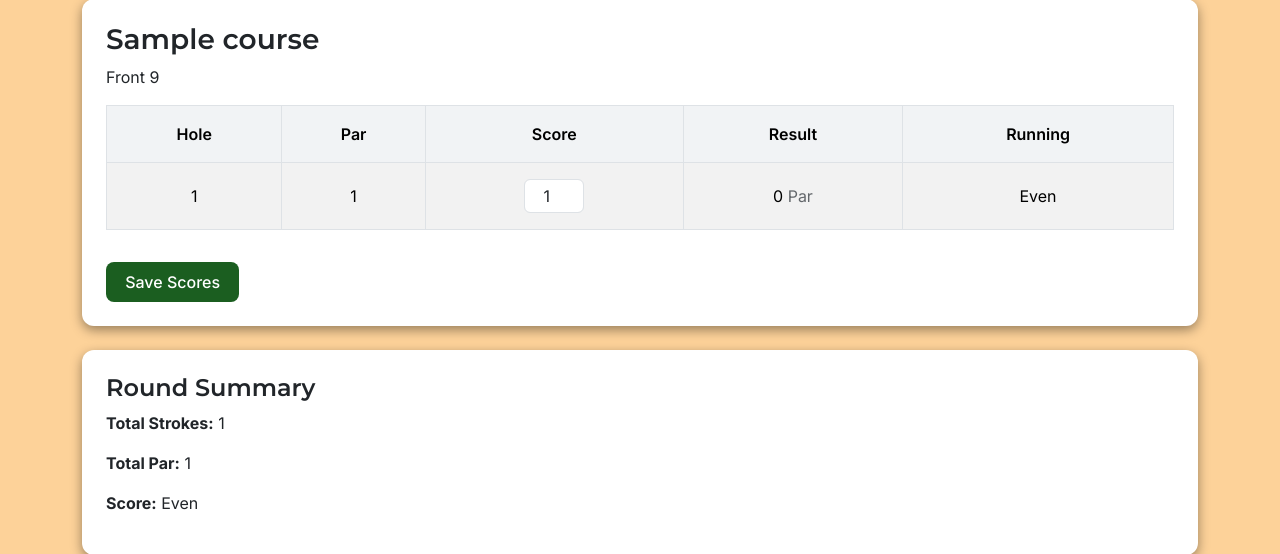
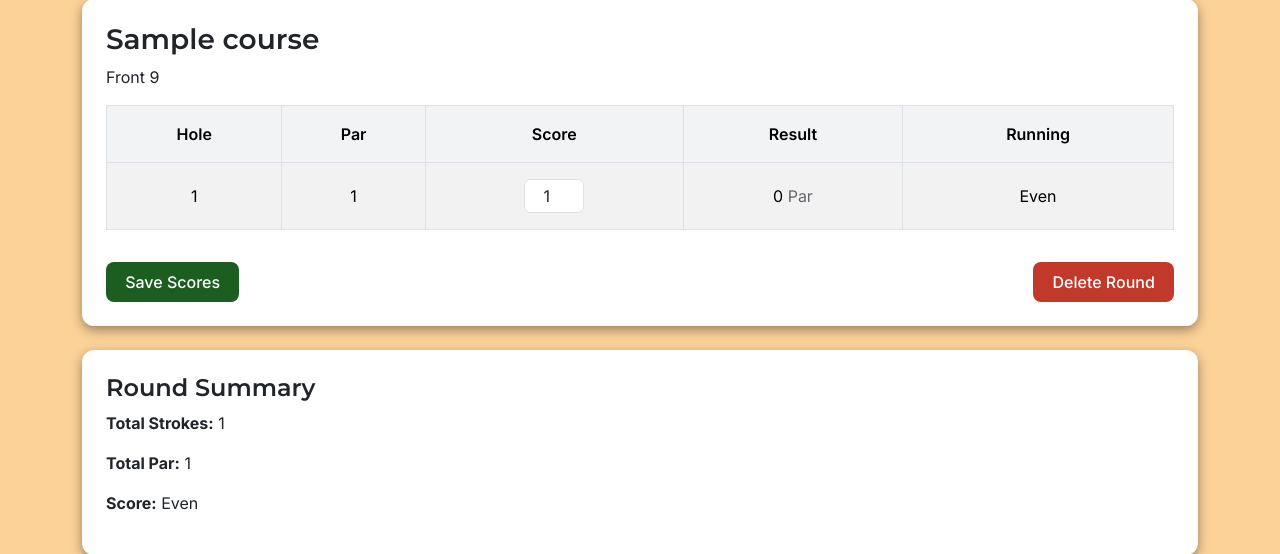
Before and after one commit to N-Smillie/golf-tracker-project, a Django app: page /rounds/1/ in a window 1280 px wide. Shown: the part 171-725 px from the top of the page. Run offline with Django 4.2, Linux system fonts and the light colour scheme; a user stored in the database is signed in; tables that the repository leaves empty hold one stand-in row (values such as "Sample post").

Commit message:
created round deletion view, and added delete button and modal to round detail

```diff
--- a/rounds/templates/rounds/round_detail.html
+++ b/rounds/templates/rounds/round_detail.html
@@ -104,9 +104,23 @@
                 </table>
             </div>
 
-            <button type="submit" class="btn btn-primary mt-3">
-                Save Scores
-            </button>
+            <div class="d-flex justify-content-between align-items-center mt-3">
+
+                <button type="submit" class="btn btn-primary">
+                    Save Scores
+                </button>
+
+                <button
+                    type="button"
+                    class="btn btn-danger"
+                    data-bs-toggle="modal"
+                    data-bs-target="#deleteRoundModal">
+
+                    Delete Round
+
+                </button>
+
+            </div>
 
         </form>
 
@@ -136,4 +150,72 @@
     </div>
 </div>
 
+
+<!-- Deletion modal -->
+<div class="modal fade"
+     id="deleteRoundModal"
+     tabindex="-1"
+     aria-labelledby="deleteRoundModalLabel"
+     aria-hidden="true">
+
+    <div class="modal-dialog">
+
+        <div class="modal-content">
+
+            <div class="modal-header">
+
+                <h5 class="modal-title" id="deleteRoundModalLabel">
+                    Delete Round
+                </h5>
+
+                <button type="button"
+                        class="btn-close"
+                        data-bs-dismiss="modal"
+                        aria-label="Close">
+                </button>
+
+            </div>
+
+            <div class="modal-body">
+
+                Are you sure you want to delete this round?
+
+                <br><br>
+
+                This action cannot be undone.
+
+            </div>
+
+            <div class="modal-footer">
+
+                <button type="button"
+                        class="btn btn-outline-secondary"
+                        data-bs-dismiss="modal">
+
+                    No
+
+                </button>
+
+                <form method="POST"
+                      action="{% url 'delete_round' round.id %}">
+
+                    {% csrf_token %}
+
+                    <button type="submit"
+                            class="btn btn-danger">
+
+                        Yes, Delete
+
+                    </button>
+
+                </form>
+
+            </div>
+
+        </div>
+
+    </div>
+
+</div>
+
 {% endblock %}
--- a/rounds/urls.py
+++ b/rounds/urls.py
@@ -5,4 +5,5 @@ urlpatterns = [
     path('start/', views.start_round, name='start_round'),
     path('history/', views.round_history, name='round_history'),
     path('<int:round_id>/', views.round_detail, name='round_detail'),
+    path('<int:round_id>/delete/', views.delete_round, name='delete_round'),
 ]
--- a/rounds/views.py
+++ b/rounds/views.py
@@ -118,3 +118,20 @@ def round_detail(request, round_id):
         'total_par': total_par,
         'score_vs_par': score_vs_par,
     })
+
+# Round deletion
+@login_required
+def delete_round(request, round_id):
+
+    round = get_object_or_404(
+        Round,
+        id=round_id,
+        user=request.user
+    )
+
+    if request.method == 'POST':
+        round.delete()
+
+        return redirect('round_history')
+
+    return redirect('round_detail', round_id=round.id)
--- a/static/css/style.css
+++ b/static/css/style.css
@@ -146,6 +146,7 @@ a:hover {
 .scorecard-table td {
     padding: 1rem 0.5rem;
 }
+
 /* Buttons */
 .btn.btn-primary {
     background-color: var(--primary-color);
@@ -170,6 +171,20 @@ a:hover {
 .btn-outline-secondary:hover {
     background-color: var(--secondary-color);
     border-color: var(--secondary-color);
+    color: white;
+}
+
+.btn.btn-danger {
+    background-color: #c0392b;
+    border: none;
+    border-radius: 8px;
+    padding: 0.5rem 1.2rem;
+    font-weight: 500;
+    color: white;
+}
+
+.btn.btn-danger:hover {
+    background-color: #ff3f2e;
     color: white;
 }
 
```
